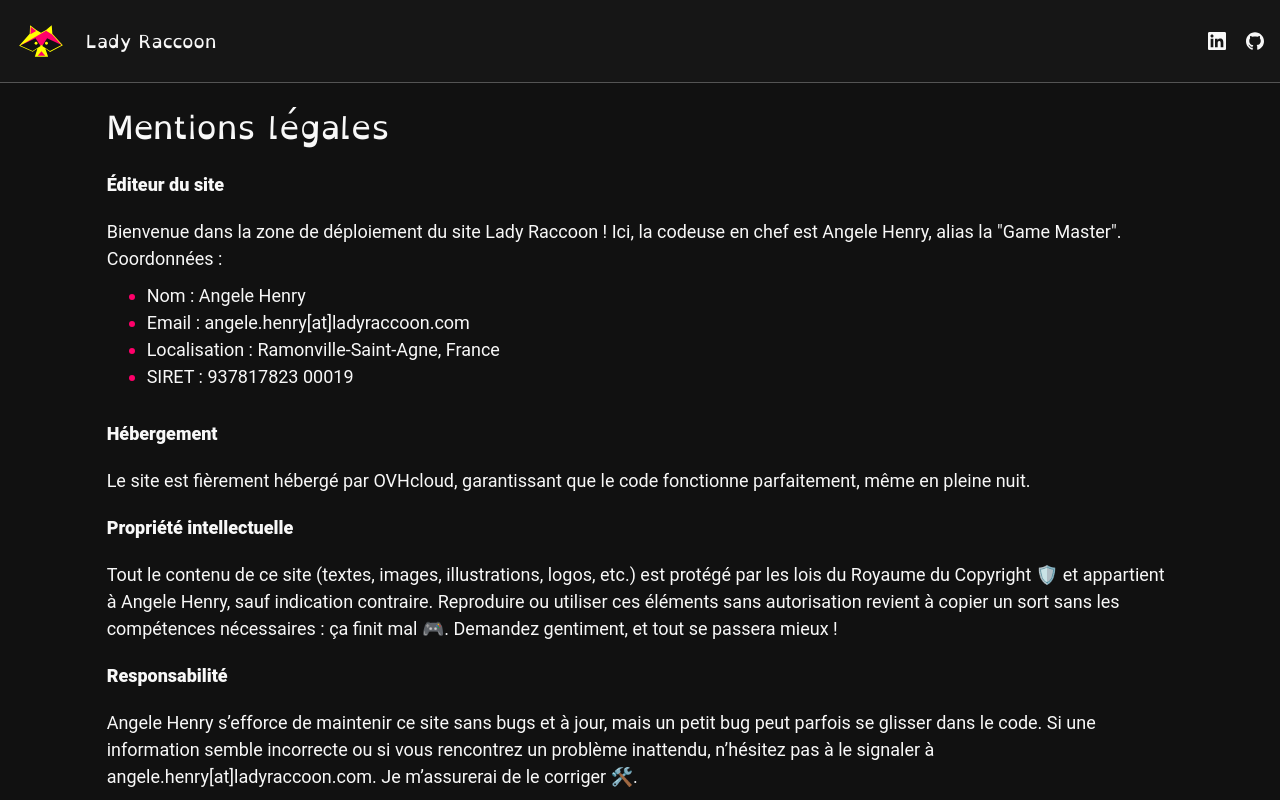
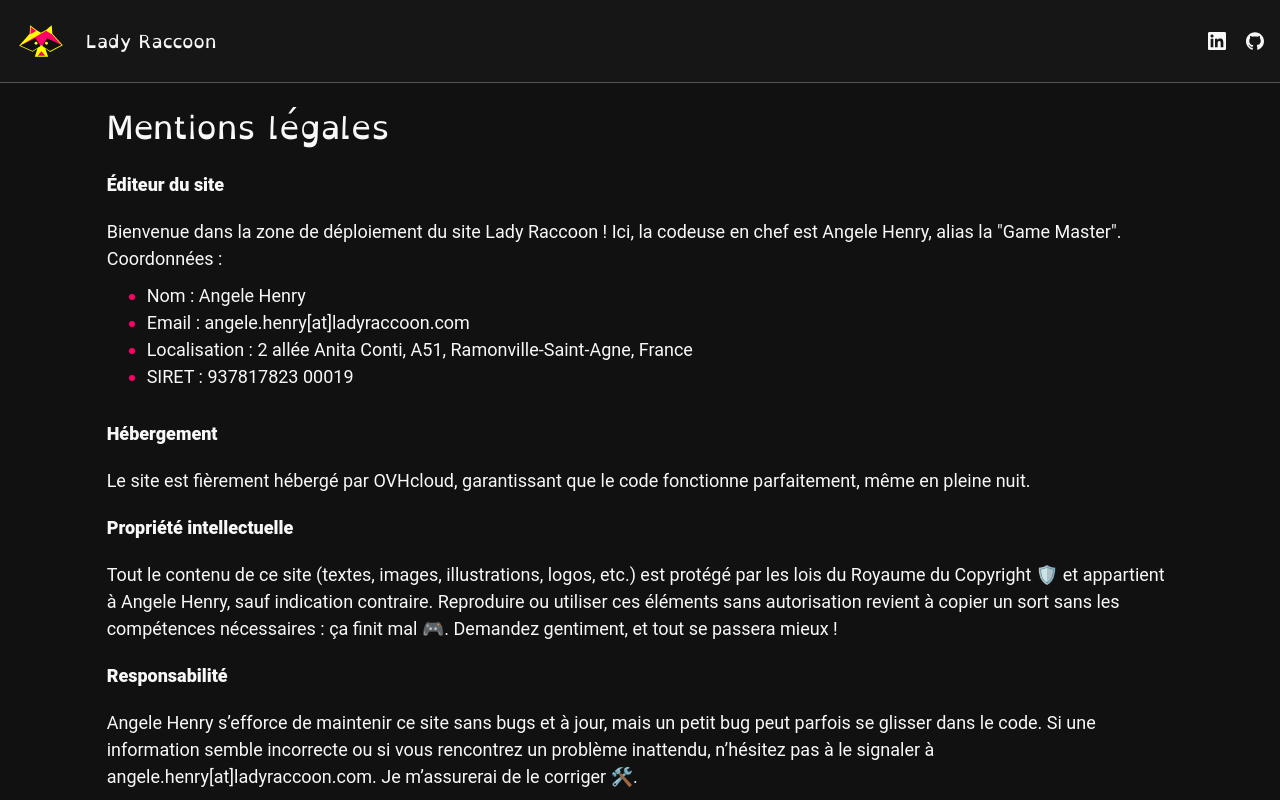
Before and after one commit to angele-henry-dev/lady-raccoon-svelte, a SvelteKit app: page /legal-notice in a window 1280 px wide. Shown: the top 800 px of the page. Built offline with nearby package versions, Linux system fonts and the light colour scheme.

Commit message:
readme et rename folder components

```diff
--- a/src/routes/+layout.svelte
+++ b/src/routes/+layout.svelte
@@ -1,8 +1,8 @@
 <script lang="ts">
 	import '../app.css';
-	import Github from './_components/svg/Github.svelte';
-	import LinkedIn from './_components/svg/LinkedIn.svelte';
-	import Logo from './_components/svg/Logo.svelte';
+	import Github from '../components/svg/Github.svelte';
+	import LinkedIn from '../components/svg/LinkedIn.svelte';
+	import Logo from '../components/svg/Logo.svelte';
 	let { children } = $props();
 </script>
 
--- a/src/routes/legal-notice/+page.svelte
+++ b/src/routes/legal-notice/+page.svelte
@@ -15,7 +15,7 @@
 		<ul>
 			<li>Nom : Angele Henry</li>
 			<li>Email : angele.henry[at]ladyraccoon.com</li>
-			<li>Localisation : Ramonville-Saint-Agne, France</li>
+			<li>Localisation : 2 allée Anita Conti, A51, Ramonville-Saint-Agne, France</li>
 			<li>SIRET : 937817823 00019</li>
 		</ul>
 	</div>
```
Also changed, not shown: src/routes/+page.svelte (+5 -5 lines), src/components/Audit.svelte (renamed from src/routes/_components/Audit.svelte), src/components/Card.svelte (renamed from src/routes/_components/Card.svelte), src/components/design/BackgroundRetro.svelte (renamed from src/routes/_components/design/BackgroundRetro.svelte), src/components/design/BackgroundStars.svelte (renamed from src/routes/_components/design/BackgroundStars.svelte), src/components/svg/Arrow.svelte (renamed from src/routes/_components/svg/Arrow.svelte), src/components/svg/Github.svelte (renamed from src/routes/_components/svg/Github.svelte), src/components/svg/LinkedIn.svelte (renamed from src/routes/_components/svg/LinkedIn.svelte), src/components/svg/Logo.svelte (renamed from src/routes/_components/svg/Logo.svelte), 1 other file (tests, documents, lock files or other folders).
